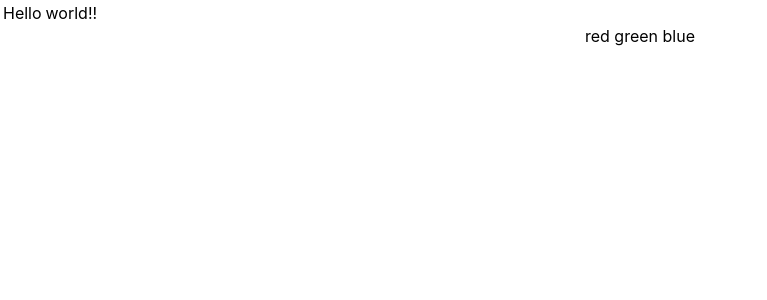
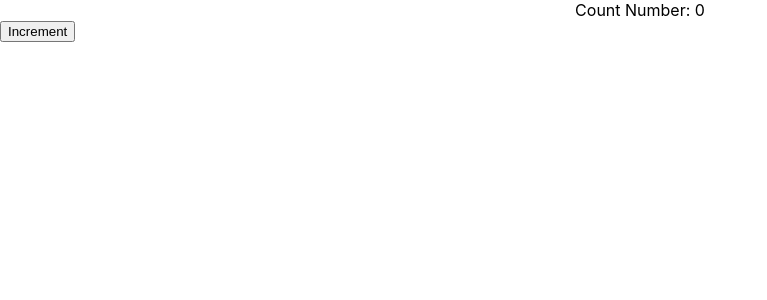
Before and after one commit to Rabindramanohar/react-adv-concepts, a React (Create React App) app: page / in a window 1280 px wide. Shown: the top 300 px of the page, without its empty margins (0-767 px from the left). Built offline with nearby package versions, Linux system fonts and the light colour scheme.

Commit message:
Portal done

```diff
--- a/public/index.html
+++ b/public/index.html
@@ -29,6 +29,7 @@
   <body>
     <noscript>You need to enable JavaScript to run this app.</noscript>
     <div id="root"></div>
+    <div id="portal"></div>
     <!--
       This HTML file is a template.
       If you open it directly in the browser, you will see an empty page.
--- a/src/App.js
+++ b/src/App.js
@@ -1,5 +1,8 @@
 import './App.css';
 import FragmentDemoComponent from './components/Fragments/FragmentsDemo';
+import NormalComponent from './components/Portals/NormalComponent';
+import ParentComponent from './components/Portals/ParentComponent';
+import PortalComponent from './components/Portals/PortalComponent';
 /* import EnhancedCommentComponent from './components/PureComponent/HOC/CommentsComponents';
 import CommentsComponents from './components/PureComponent/HOC/CommentsComponents';
 import EnhancedLikeComponent from './components/PureComponent/HOC/LikeCounts';
@@ -15,7 +18,10 @@ function App() {
       {/* <EnhancedLikeComponent />
       <EnhancedCommentComponent /> */}
       {/* <CommentsComponents /> */}
-      <FragmentDemoComponent />
+      {/* <FragmentDemoComponent /> */}
+      {/* <NormalComponent />
+      <PortalComponent /> */}
+      <ParentComponent />
     </div>
   );
 }
--- /dev/null
+++ b/src/components/Portals/ChildComponent.js
@@ -0,0 +1,17 @@
+import React, {Component} from 'react';
+import ReactDOM from 'react-dom';
+
+class ChildComponent extends Component {
+    state = {  }
+    render() {
+        return ReactDOM.createPortal(
+            <>
+                <button onClick = {this.props.increment}>Increment</button>
+            </>,
+
+            document.getElementById('portal')
+         );
+    }
+}
+
+export default ChildComponent;
--- /dev/null
+++ b/src/components/Portals/NormalComponent.js
@@ -0,0 +1,13 @@
+import React, {Component} from 'react';
+
+
+class NormalComponent extends Component {
+    state = {  }
+    render() {
+        return (
+            <h1>Inside the Normal Component</h1>
+         );
+    }
+}
+
+export default NormalComponent;
--- /dev/null
+++ b/src/components/Portals/ParentComponent.js
@@ -0,0 +1,21 @@
+import React, {Component} from 'react';
+import ChildComponent from './ChildComponent';
+
+class ParentComponent extends Component {
+    state = { count: 0, }
+
+    onIncrement = () =>{
+        this.setState({count: this.state.count+1})
+    }
+
+    render() {
+        return (
+            <>
+             <div>Count Number: {this.state.count}</div>
+             <ChildComponent increment = {this.onIncrement} />
+             </>
+         );
+    }
+}
+
+export default ParentComponent;
--- /dev/null
+++ b/src/components/Portals/PortalComponent.js
@@ -0,0 +1,15 @@
+import React, {Component} from 'react';
+import ReactDOM from 'react-dom';
+
+class PortalComponent extends Component {
+    state = {  }
+    render() {
+        return ReactDOM.createPortal (
+            <h1>Inside Portal Component</h1>,
+
+            // document.getElementById('portal');
+         );
+    }
+}
+
+export default PortalComponent;
```
Also changed, not shown: src/components/Portals/theory.txt (added), 1 other file (tests, documents, lock files or other folders).
